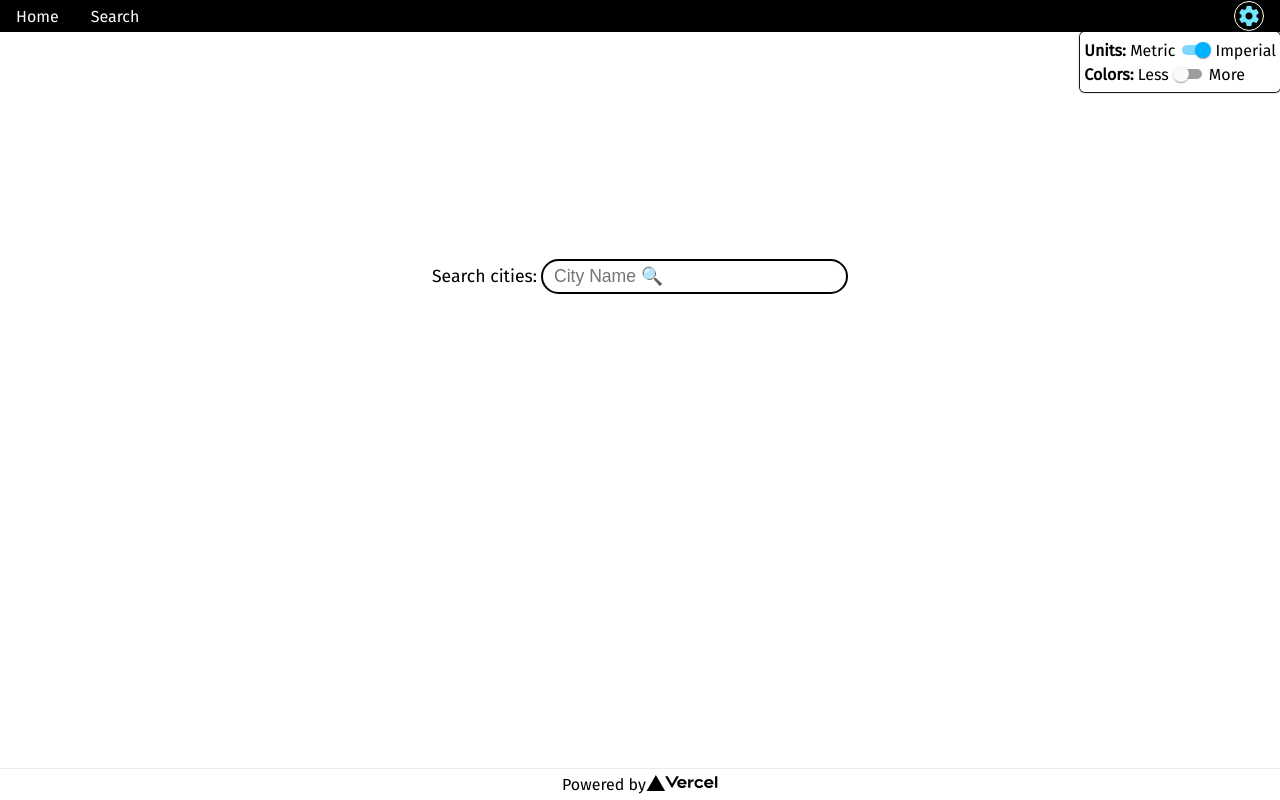
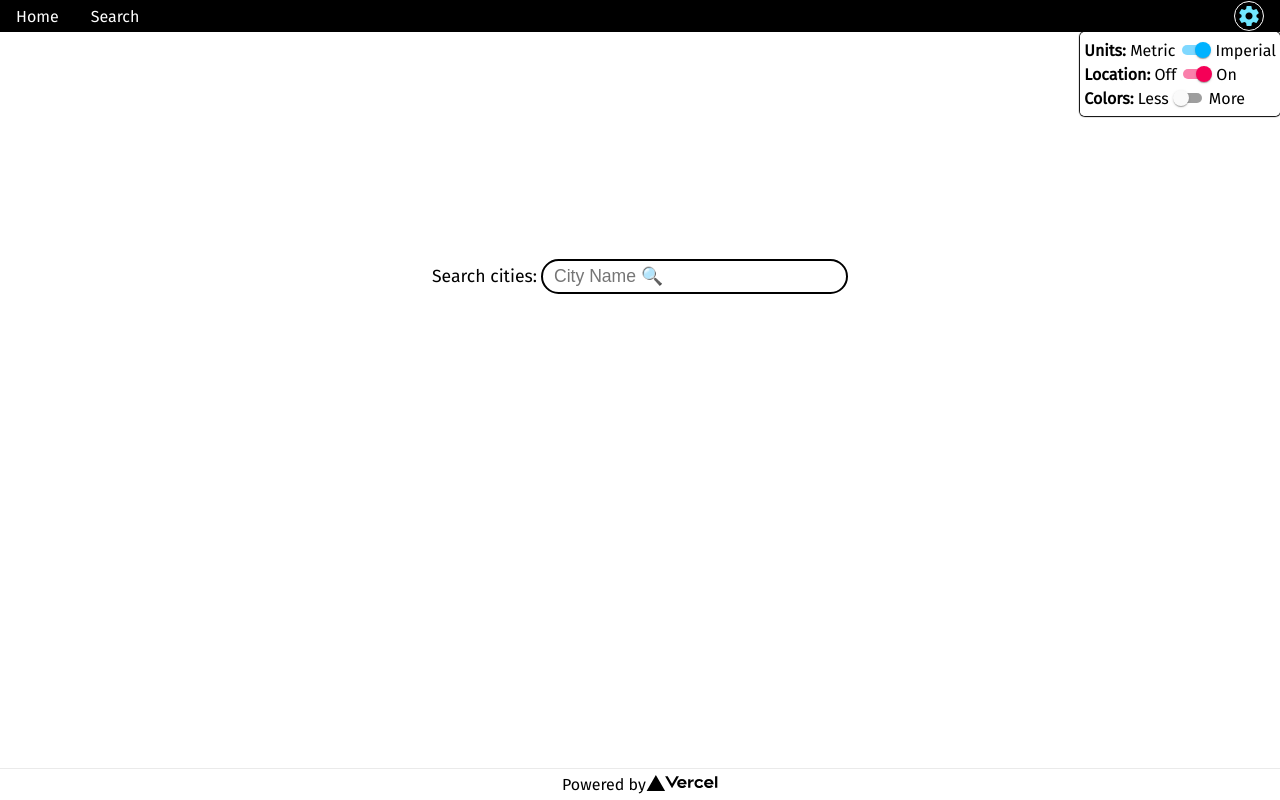
Before and after one commit to fa-sharp/lightning-weather, a Next.js app: page /search in a window 1280 px wide. Both pictures are taken after a click on the button "settings". Built offline with nearby package versions, Linux system fonts and the light colour scheme.

Commit message:
📍 Added location setting toggle

```diff
--- a/components/MultiCityDisplay/MultiCityDisplay.tsx
+++ b/components/MultiCityDisplay/MultiCityDisplay.tsx
@@ -12,7 +12,7 @@ interface MultiCityProps {
     removeCity: (city: City) => void
 }
 
-const MultiCityDisplay = ({cities, units, withColor=false, detectLocation=true, removeCity}: MultiCityProps) => {
+const MultiCityDisplay = ({cities, units, withColor=false, detectLocation=false, removeCity}: MultiCityProps) => {
     return (
         <div className={`${styles.grid} ${withColor ? styles.withColor : ""}`}>
             {detectLocation && <WeatherDisplay city="detect" units={units} />}
--- a/components/Settings/Settings.tsx
+++ b/components/Settings/Settings.tsx
@@ -30,8 +30,8 @@ const Settings = ({options, changeOption, showing}: Props) => {
     const currentUnits = (options.units === WeatherUnits.IMPERIAL);
     const changeUnits = (checked: boolean) => changeOption("units", checked ? WeatherUnits.IMPERIAL : WeatherUnits.METRIC);
 
-    const currentColor = options.withColor;
-    const changeColor = (withColor: boolean) => changeOption("withColor", withColor);
+    const toggleColor = (enabled: boolean) => changeOption("withColor", enabled);
+    const toggleDetectLocation = (enabled: boolean) => changeOption("detectLocation", enabled);
 
     const muiClasses = useStyles();
 
@@ -48,10 +48,17 @@ const Settings = ({options, changeOption, showing}: Props) => {
                     <Grid item>Imperial</Grid>
                 </Grid>
                 <Grid component="label" container alignItems="center" spacing={0}>
+                    <Grid item><b>Location: </b>Off</Grid>
+                    <Grid item>
+                    <Switch checked={options.detectLocation} name="detectLocation" size="small"
+                        onChange={(e) => toggleDetectLocation(e.target.checked)} /></Grid>
+                    <Grid item>On</Grid>
+                </Grid>
+                <Grid component="label" container alignItems="center" spacing={0}>
                     <Grid item><b>Colors: </b>Less</Grid>
                     <Grid item>
-                    <Switch checked={currentColor} name="colorOption" size="small"
-                        onChange={(e) => changeColor(e.target.checked)} /></Grid>
+                    <Switch checked={options.withColor} name="colorOption" size="small"
+                        onChange={(e) => toggleColor(e.target.checked)} /></Grid>
                     <Grid item>More</Grid>
                 </Grid>
             </FormGroup>
--- a/data/DataTypes.ts
+++ b/data/DataTypes.ts
@@ -20,6 +20,9 @@ export type UserOptions = {
 
     /** Whether to use more colors in the weather app */
     withColor: boolean;
+
+    /** Whether to detect the user's location and fetch their local forecast */
+    detectLocation: boolean;
 }
 
 export type ChangeUserOption = <T extends keyof UserOptions>(option: T, newValue: UserOptions[T]) => void;
--- a/data/useLocalStorage.ts
+++ b/data/useLocalStorage.ts
@@ -10,7 +10,7 @@ const DEFAULT_CITIES = [
 
 const OPTIONS_KEY = "userOptions";
 const DEFAULT_OPTIONS: UserOptions = {
-    units: WeatherUnits.IMPERIAL, withColor: false
+    units: WeatherUnits.IMPERIAL, withColor: false, detectLocation: true
 };
 
 const useLocalStorage = () => {
--- a/pages/index.tsx
+++ b/pages/index.tsx
@@ -20,7 +20,7 @@ export default function Home() {
         </h1>
 
         {options && <MultiCityDisplay cities={savedCities} units={options.units}
-          withColor={options.withColor} removeCity={removeCity} />}
+          detectLocation={options.detectLocation} withColor={options.withColor} removeCity={removeCity} />}
 
         {(savedCities.length < MAX_SAVED_CITIES) &&
           <Link href="/search">
```
